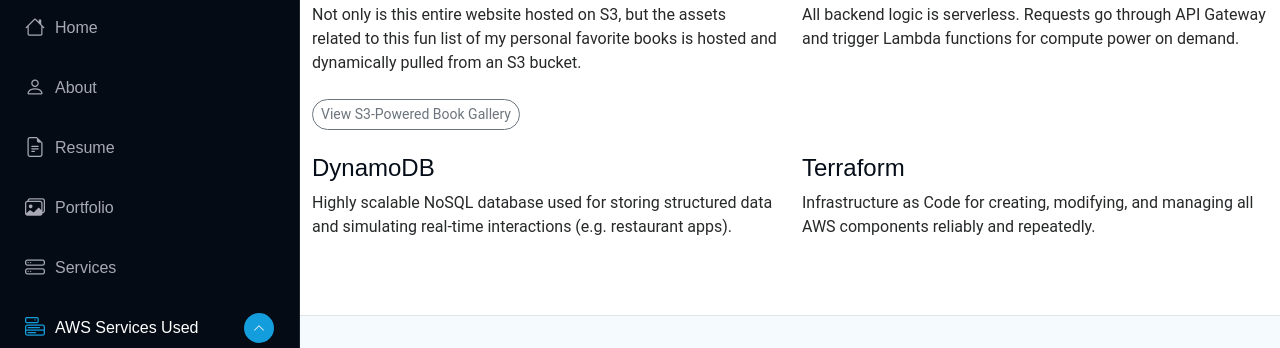
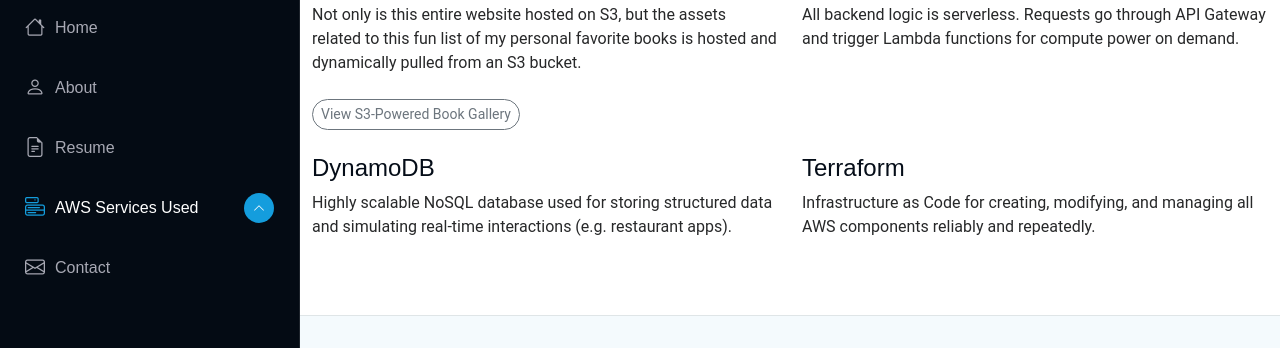
Before and after one commit to HammondCameron55/PersonalProfile, a plain HTML site: page CamDigitalProfile/aws-main.html in a window 1280 px wide. Shown: the part 256-604 px from the top of the page. Drawn offline with Linux system fonts and the light colour scheme.

Commit message:
Removed some useless links

```diff
--- a/CamDigitalProfile/aws-main.html
+++ b/CamDigitalProfile/aws-main.html
@@ -38,8 +38,7 @@
         <li><a href="index.html"><i class="bi bi-house navicon"></i>Home</a></li>
         <li><a href="index.html#about"><i class="bi bi-person navicon"></i>About</a></li>
         <li><a href="index.html#resume"><i class="bi bi-file-earmark-text navicon"></i>Resume</a></li>
-        <li><a href="index.html#portfolio"><i class="bi bi-images navicon"></i>Portfolio</a></li>
-        <li><a href="index.html#services"><i class="bi bi-hdd-stack navicon"></i>Services</a></li>
+
         <li class="dropdown">
           <a href="aws-main.html" class="active"><i class="bi bi-menu-button navicon"></i><span>AWS Services Used</span> <i class="bi bi-chevron-down toggle-dropdown"></i></a>
           <ul>
```
Also changed, not shown: CamDigitalProfile/index.html (+2 -2 lines).
